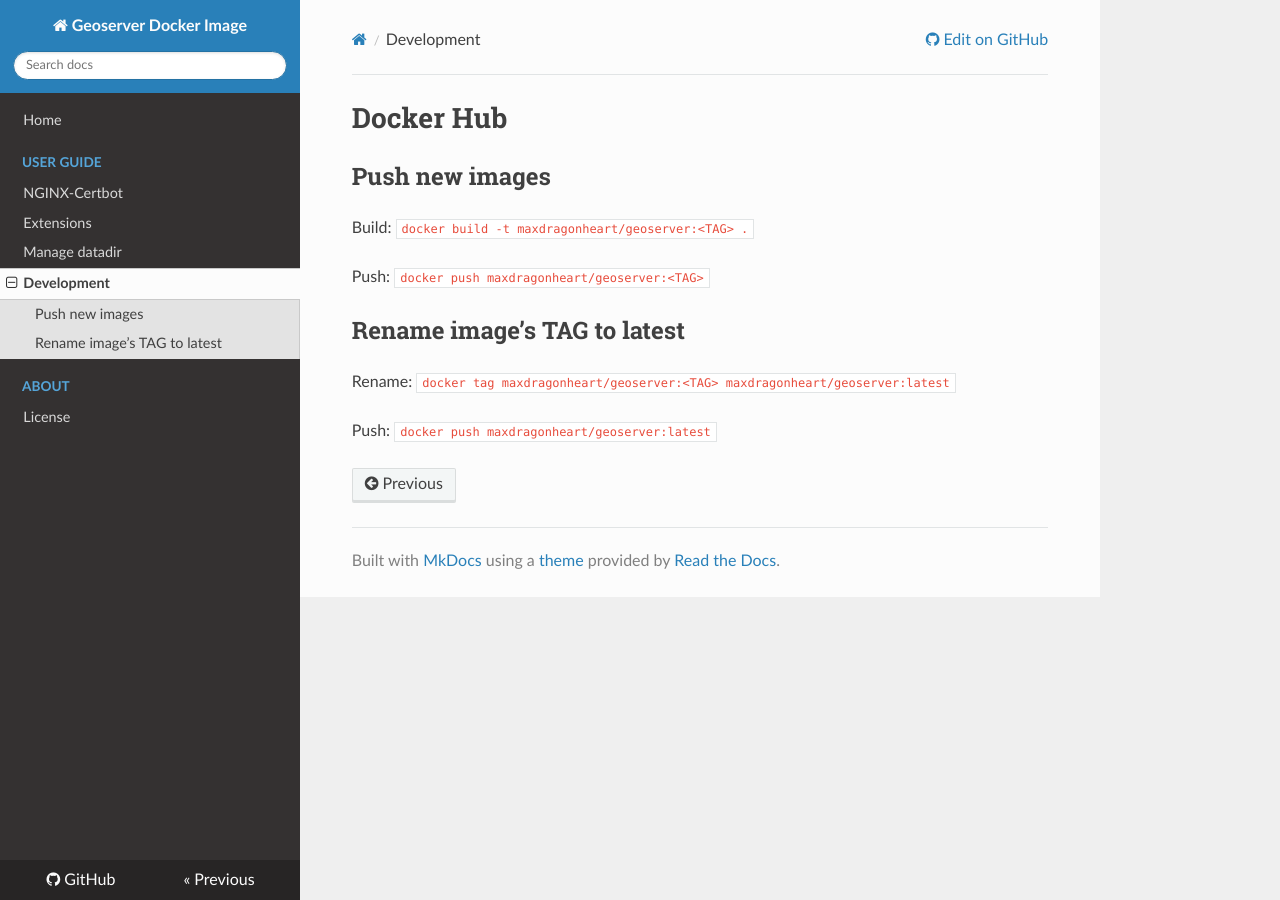
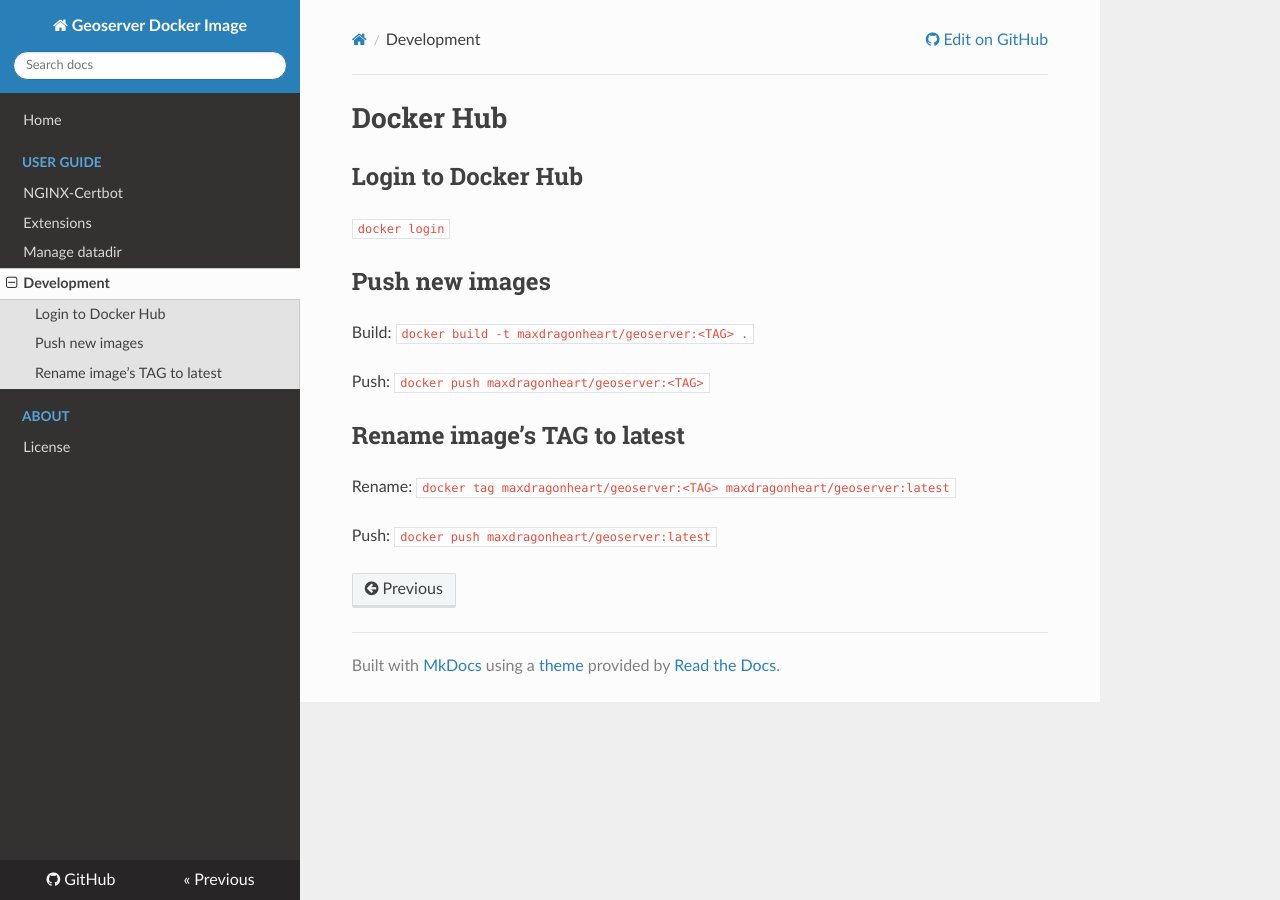
Before and after one commit to MaxDragonheart/docker-geoserver, an MkDocs documentation site: the page built from docs/guides/dockerhub.md, in a window 1280 px wide. Built offline with MkDocs 1.6.1, drawn with Linux system fonts in a browser that asks for light colours; nearby versions of some CDN libraries.

```diff
--- a/docs/guides/dockerhub.md
+++ b/docs/guides/dockerhub.md
@@ -1,4 +1,7 @@
 # Docker Hub
+## Login to Docker Hub
+
+`docker login`
 
 ## Push new images
 
```
